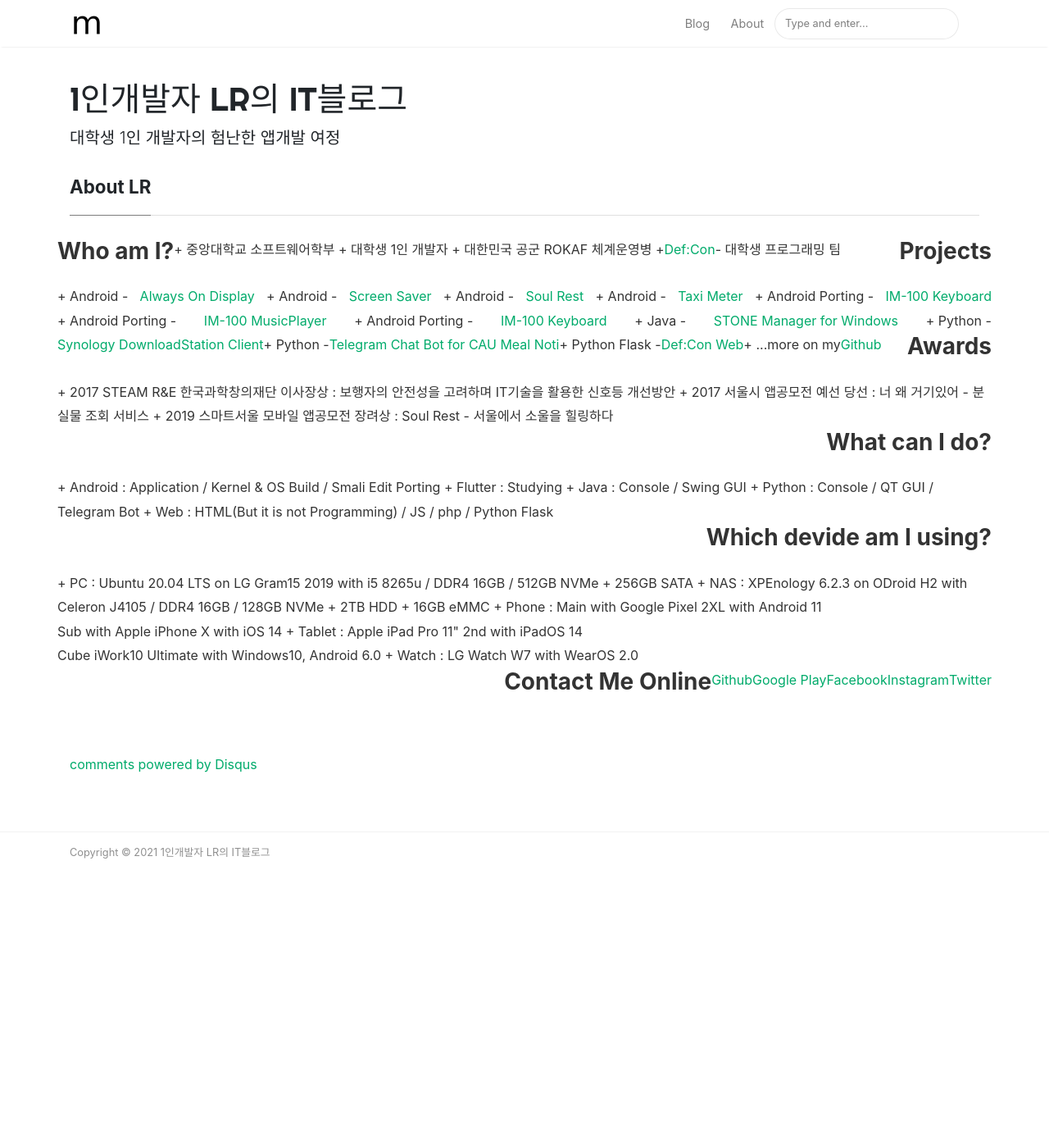
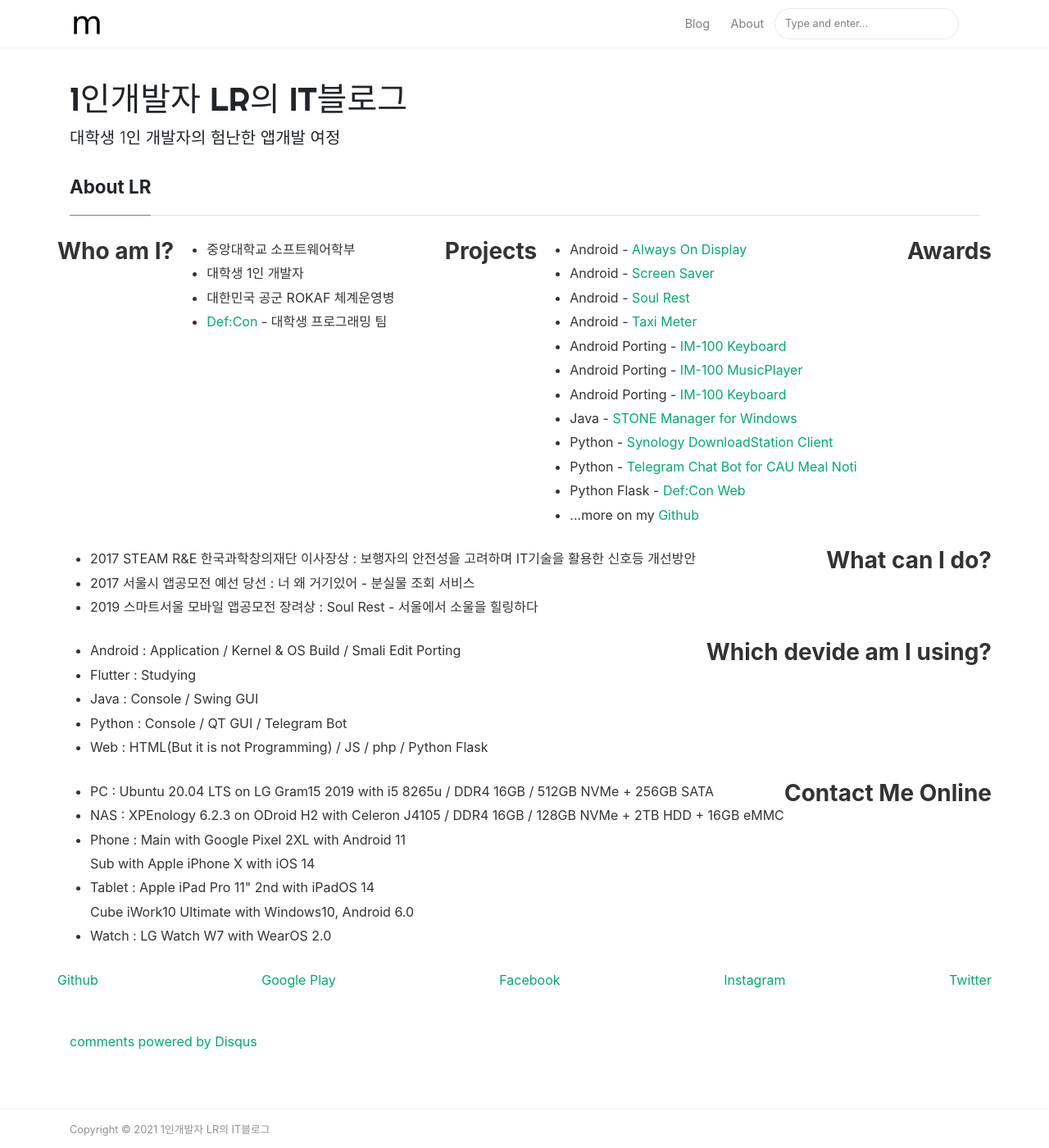
Before and after one commit to yymin1022/yymin1022.github.io, a Jekyll site: the page built from _pages/about.md, in a window 1280 px wide and 1400 px high. Shown: the whole window at 82% size. Built offline with Jekyll 4.4.1, drawn with Linux system fonts in a browser that asks for light colours; nearby versions of some CDN libraries; comment, search, counter and statistics services are not loaded.

Commit message:
Update about.md : MarkDown to HTML

```diff
--- a/_pages/about.md
+++ b/_pages/about.md
@@ -8,71 +8,72 @@ comments: true
 <div class="row justify-content-between">
 
 <h3>Who am I?</h3>
-
-+ 중앙대학교 소프트웨어학부
-+ 대학생 1인 개발자
-+ 대한민국 공군 ROKAF 체계운영병
-+ <a href="https://defcon.or.kr" target="_sub">Def:Con</a> - 대학생 프로그래밍 팀
+<ul>
+  <li>중앙대학교 소프트웨어학부</li>
+  <li>대학생 1인 개발자</li>
+  <li>대한민국 공군 ROKAF 체계운영병</li>
+  <li><a href="https://defcon.or.kr" target="_sub">Def:Con</a> - 대학생 프로그래밍 팀</li>
+</ul>
 
 <hr/>
 
 <h3>Projects</h3>
-
-+ Android - <a href="https://github.com/yymin1022/AlwaysOnDisplay" target="_sub">Always On Display</a>
-+ Android - <a href="https://github.com/yymin1022/ScreenSaver" target="_sub">Screen Saver</a>
-+ Android - <a href="https://github.com/yymin1022/SeoulHealing" target="_sub">Soul Rest</a>
-+ Android - <a href="https://github.com/yymin1022/Taxi-Meter" target="_sub">Taxi Meter</a>
-+ Android Porting - <a href="https://github.com/yymin1022/IM-100_Keyboard" target="_sub">IM-100 Keyboard</a>
-+ Android Porting - <a href="https://github.com/yymin1022/IM-100_Music" target="_sub">IM-100 MusicPlayer</a>
-+ Android Porting - <a href="https://github.com/yymin1022/AlwaysOnDisplay" target="_sub">IM-100 Keyboard</a>
-+ Java - <a href="https://github.com/yymin1022/StoneManager_JAVA" target="_sub">STONE Manager for Windows</a>
-+ Python - <a href="https://github.com/yymin1022/Synology_DownloadStation_Client" target="_sub">Synology DownloadStation Client</a>
-+ Python - <a href="https://github.com/yymin1022/CAU_Meal_Bot_Telegram" target="_sub">Telegram Chat Bot for CAU Meal Noti</a>
-+ Python Flask - <a href="https://github.com/yymin1022/DefCon_Server" target="_sub">Def:Con Web</a>
-+ ...more on my <a href="https://github.com/yymin1022" target="_sub">Github</a>
-
+<ul>
+  <li>Android - <a href="https://github.com/yymin1022/AlwaysOnDisplay" target="_sub">Always On Display</a></li>
+  <li>Android - <a href="https://github.com/yymin1022/ScreenSaver" target="_sub">Screen Saver</a></li>
+  <li>Android - <a href="https://github.com/yymin1022/SeoulHealing" target="_sub">Soul Rest</a></li>
+  <li>Android - <a href="https://github.com/yymin1022/Taxi-Meter" target="_sub">Taxi Meter</a></li>
+  <li>Android Porting - <a href="https://github.com/yymin1022/IM-100_Keyboard" target="_sub">IM-100 Keyboard</a></li>
+  <li>Android Porting - <a href="https://github.com/yymin1022/IM-100_Music" target="_sub">IM-100 MusicPlayer</a></li>
+  <li>Android Porting - <a href="https://github.com/yymin1022/AlwaysOnDisplay" target="_sub">IM-100 Keyboard</a></li>
+  <li>Java - <a href="https://github.com/yymin1022/StoneManager_JAVA" target="_sub">STONE Manager for Windows</a></li>
+  <li>Python - <a href="https://github.com/yymin1022/Synology_DownloadStation_Client" target="_sub">Synology DownloadStation Client</a></li>
+  <li>Python - <a href="https://github.com/yymin1022/CAU_Meal_Bot_Telegram" target="_sub">Telegram Chat Bot for CAU Meal Noti</a></li>
+  <li>Python Flask - <a href="https://github.com/yymin1022/DefCon_Server" target="_sub">Def:Con Web</a></li>
+  <li>...more on my <a href="https://github.com/yymin1022" target="_sub">Github</a></li>
+</ul>
 <hr/>
 
 <h3>Awards</h3>
-
-+ 2017 STEAM R&E 한국과학창의재단 이사장상 : 보행자의 안전성을 고려하며 IT기술을 활용한 신호등 개선방안
-+ 2017 서울시 앱공모전 예선 당선 : 너 왜 거기있어 - 분실물 조회 서비스
-+ 2019 스마트서울 모바일 앱공모전 장려상 : Soul Rest - 서울에서 소울을 힐링하다
-
+<ul>
+  <li>2017 STEAM R&E 한국과학창의재단 이사장상 : 보행자의 안전성을 고려하며 IT기술을 활용한 신호등 개선방안</li>
+  <li>2017 서울시 앱공모전 예선 당선 : 너 왜 거기있어 - 분실물 조회 서비스</li>
+  <li>2019 스마트서울 모바일 앱공모전 장려상 : Soul Rest - 서울에서 소울을 힐링하다</li>
+</ul>
 <hr/>
 
 <h3>What can I do?</h3>
-
-+ Android : Application / Kernel & OS Build / Smali Edit Porting
-+ Flutter : Studying
-+ Java : Console / Swing GUI
-+ Python : Console / QT GUI / Telegram Bot
-+ Web : HTML(But it is not Programming) / JS / php / Python Flask
-
+<ul>
+  <li>Android : Application / Kernel & OS Build / Smali Edit Porting</li>
+  <li>Flutter : Studying</li>
+  <li>Java : Console / Swing GUI</li>
+  <li>Python : Console / QT GUI / Telegram Bot</li>
+  <li>Web : HTML(But it is not Programming) / JS / php / Python Flask</li>
+</ul>
 <hr/>
 
 <h3>Which devide am I using?</h3>
-
-+ PC : Ubuntu 20.04 LTS on LG Gram15 2019 with i5 8265u / DDR4 16GB / 512GB NVMe + 256GB SATA
-+ NAS : XPEnology 6.2.3 on ODroid H2 with Celeron J4105 / DDR4 16GB / 128GB NVMe + 2TB HDD + 16GB eMMC
-+ Phone : Main with Google Pixel 2XL with Android 11<br/>
-          Sub with Apple iPhone X with iOS 14
-+ Tablet : Apple iPad Pro 11" 2nd with iPadOS 14<br/>
-           Cube iWork10 Ultimate with Windows10, Android 6.0
-+ Watch : LG Watch W7 with WearOS 2.0
-
+<ul>
+  <li>PC : Ubuntu 20.04 LTS on LG Gram15 2019 with i5 8265u / DDR4 16GB / 512GB NVMe + 256GB SATA</li>
+  <li>NAS : XPEnology 6.2.3 on ODroid H2 with Celeron J4105 / DDR4 16GB / 128GB NVMe + 2TB HDD + 16GB eMMC</li>
+  <li>Phone : Main with Google Pixel 2XL with Android 11<br/>
+          Sub with Apple iPhone X with iOS 14</li>
+  <li>Tablet : Apple iPad Pro 11" 2nd with iPadOS 14<br/>
+           Cube iWork10 Ultimate with Windows10, Android 6.0</li>
+  <li>Watch : LG Watch W7 with WearOS 2.0</li>
+</ul>
 <hr/>
 
 <h3>Contact Me Online</h3>
 
 <a href="https://github.com/yymin1022" targe="_sub">Github</a>
-
+<br/>
 <a href="https://github.com/yymin1022" targe="_sub">Google Play</a>
-
+<br/>
 <a href="https://github.com/yymin1022" targe="_sub">Facebook</a>
-
+<br/>
 <a href="https://github.com/yymin1022" targe="_sub">Instagram</a>
-
+<br/>
 <a href="https://github.com/yymin1022" targe="_sub">Twitter</a>
 
 </div>
```
